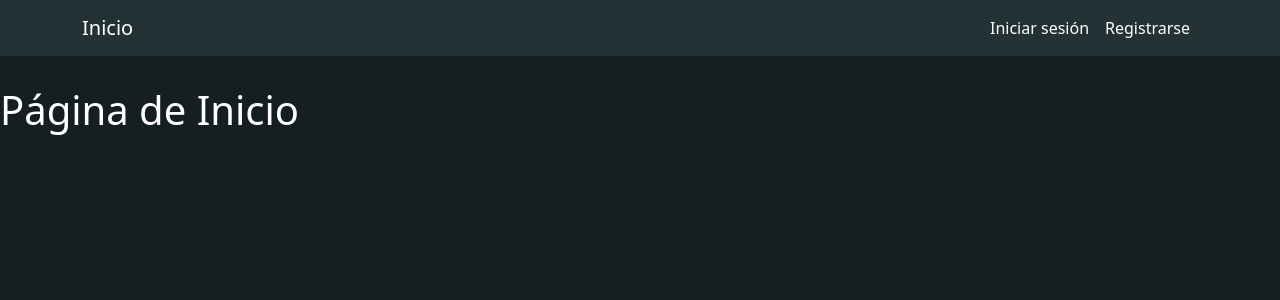
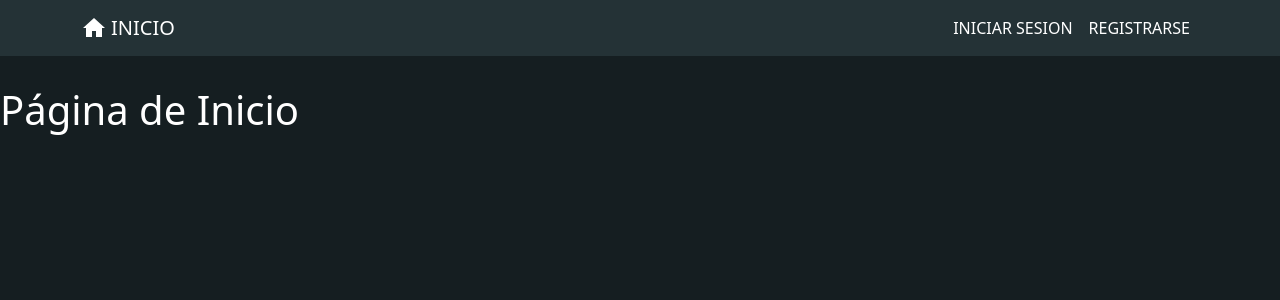
Before and after one commit to Roberto-av/reporte-ciudadano-front, a React (Create React App) app: page / in a window 1280 px wide. Shown: the top 300 px of the page. Built offline with nearby package versions, Linux system fonts and the light colour scheme.

Commit message:
Add icons

```diff
--- a/src/Components/CustomNavbar.js
+++ b/src/Components/CustomNavbar.js
@@ -2,6 +2,8 @@ import React, { useContext} from "react";
 import { Link } from "react-router-dom";
 import { AuthContext } from "../Services/AuthContext";
 import "../Assets/style.css";
+import { ReactComponent as HomeIcon } from '../Assets/img/home.svg';
+import { ReactComponent as DocsIcon } from '../Assets/img/docs.svg';
 
 function CustomNavbar() {
   const { isLoggedIn, user, logout } = useContext(AuthContext);
@@ -16,8 +18,9 @@ function CustomNavbar() {
   return (
     <nav className="navbar navbar-expand-lg navbar-light navbar-custom">
       <div className="container">
+      <HomeIcon width="24px" height="24px" style={{ marginRight: '5px' }} />
         <Link className="navbar-brand" to="/">
-          Inicio
+          INICIO
         </Link>
         <button
           className="navbar-toggler"
@@ -42,7 +45,8 @@ function CustomNavbar() {
             {isLoggedIn && (
               <li className="nav-item">
                 <Link className="nav-link" to="/reports">
-                  Reportes
+                <DocsIcon style={{ marginRight: '5px' }} />
+                  REPORTES
                 </Link>
               </li>
             )}
@@ -52,7 +56,7 @@ function CustomNavbar() {
             {isLoggedIn && (
               <li className="nav-item">
                 <button className="nav-link" onClick={handleLogout}>
-                  Cerrar sesión
+                  CERRAR SESION
                 </button>
               </li>
             )}
@@ -61,12 +65,12 @@ function CustomNavbar() {
               <>
                 <li className="nav-item">
                   <Link className="nav-link" to="/login">
-                    Iniciar sesión
+                    INICIAR SESION
                   </Link>
                 </li>
                 <li className="nav-item">
                   <Link className="nav-link" to="/register">
-                    Registrarse
+                    REGISTRARSE
                   </Link>
                 </li>
               </>
```
Also changed, not shown: src/Assets/img/docs.svg (added), src/Assets/img/home.svg (added).
